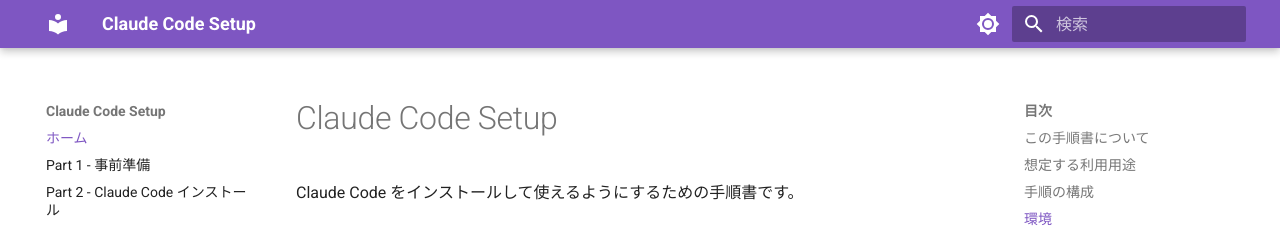
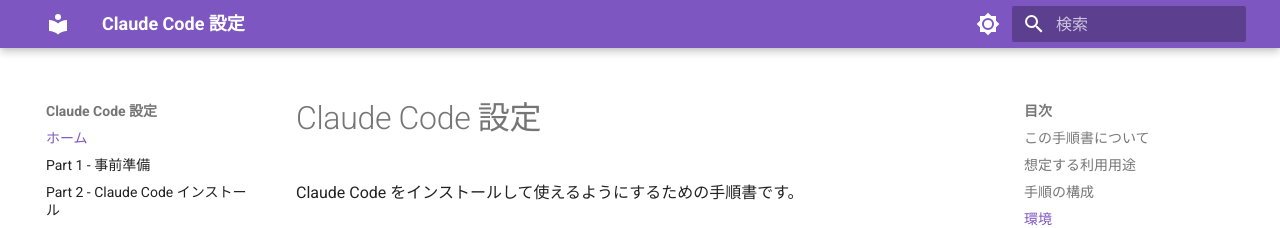
Before and after one commit to hdknr/claude-code-setup, an MkDocs documentation site: the page built from docs/index.md, in a window 1280 px wide and 1215 px high. Shown: the top 228 px of the window. Built offline with MkDocs 1.6.1 and Material for MkDocs 9.7.7, drawn with Linux system fonts in a browser that asks for light colours.

Commit message:
Rename site title to Claude Code 設定
Co-Authored-By: Claude Opus 4.6 <noreply@anthropic.com>

```diff
--- a/docs/index.md
+++ b/docs/index.md
@@ -1,4 +1,4 @@
-# Claude Code Setup
+# Claude Code 設定
 
 Claude Code をインストールして使えるようにするための手順書です。
 
--- a/mkdocs.yml
+++ b/mkdocs.yml
@@ -1,4 +1,4 @@
-site_name: Claude Code Setup
+site_name: Claude Code 設定
 site_description: Claude Code をインストールして使えるようにするための手順書
 site_url: https://hdknr.github.io/claude-code-setup/
 
```
